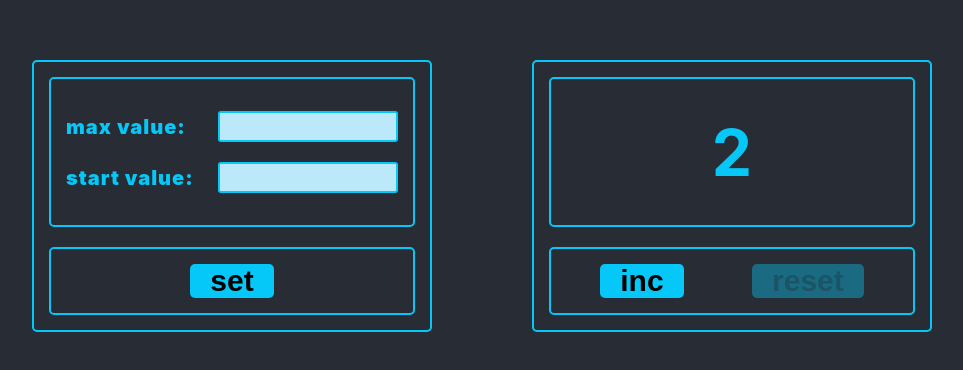
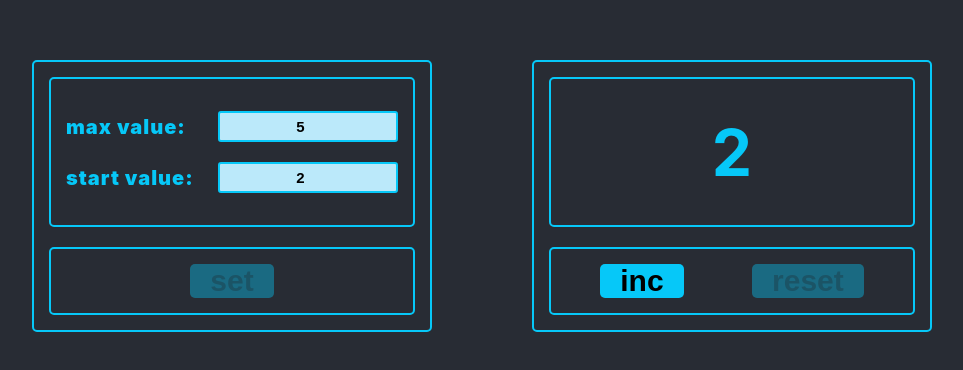
Before and after one commit to Daniyel-Tkachuk/counter, a React (Create React App) app: page / in a window 1280 px wide. Shown: the part 204-574 px from the top of the page, without its empty margins (158-1121 px from the left). Built offline with nearby package versions, Linux system fonts and the light colour scheme.

Commit message:
refactor

```diff
--- a/src/App.css
+++ b/src/App.css
@@ -2,6 +2,13 @@
 *::after,
 *::before {
     box-sizing: border-box;
+}
+
+:root {
+    --bg-color: #282c34;
+    --light-blue-color: #06C8F8FF;
+    --error-color: #FF0000FF;
+    --error-dark-color: #FF000075;
 }
 
 .App {
@@ -9,7 +16,7 @@
     align-items: center;
     justify-content: center;
     height: 100vh;
-    background: #282c34;
+    background: var(--bg-color);
 }
 
 .flex-container {
--- a/src/App.tsx
+++ b/src/App.tsx
@@ -10,6 +10,7 @@ export type StateType = {
    maxValue: number,
    startValue: number,
    clueText: string | null
+   errorText: string
 }
 
 function App() {
@@ -18,7 +19,8 @@ function App() {
       currentValue: 2,
       maxValue: 5,
       startValue: 2,
-      clueText: null
+      clueText: null,
+      errorText: "incorrectValue"
    });
 
    const incrementCounter = () => {
@@ -42,7 +44,19 @@ function App() {
    const updateCounterLimits = (key: "startValue" | "maxValue", value: number) => {
       setState({
          ...state,
-         [key]: value
+         [key]: value,
+         currentValue: -1,
+         clueText: "enter values and press 'set'"
+      })
+   }
+
+   const setCounterLimit = () => {
+      setState(prevState => {
+         return {
+            ...prevState,
+            currentValue: prevState.startValue,
+            clueText: null,
+         }
       })
    }
 
@@ -51,10 +65,16 @@ function App() {
       <div className="App">
          <div className={"flex-container"}>
             <Container>
-               <Counter state={state} incrCounter={incrementCounter} resCounter={resetCounter}/>
+               <Counter state={state}
+                        incrCounter={incrementCounter}
+                        resCounter={resetCounter}
+               />
             </Container>
             <Container>
-               <Settings/>
+               <Settings state={state}
+                         updateCounterLimits={updateCounterLimits}
+                         setCounterLimit={setCounterLimit}
+               />
             </Container>
          </div>
       </div>
--- a/src/components/button/Button.module.css
+++ b/src/components/button/Button.module.css
@@ -1,6 +1,6 @@
 .button {
     padding: 0 20px;
-    background-color: rgb(6, 200, 248);
+    background-color: var(--light-blue-color);
     border: none;
     border-radius: 5px;
     font-size: 30px;
--- a/src/components/container/Container.module.css
+++ b/src/components/container/Container.module.css
@@ -1,5 +1,5 @@
 .container {
-    border: 2px solid rgb(6, 200, 248);
+    border: 2px solid var(--light-blue-color);
     border-radius: 5px;
     padding: 15px;
     width: 400px;
--- a/src/components/counter/Counter.module.css
+++ b/src/components/counter/Counter.module.css
@@ -11,24 +11,36 @@
     width: 100%;
     height: 150px;
     padding: 15px;
-    border: 2px solid rgb(6, 200, 248);
+    border: 2px solid var(--light-blue-color);
     border-radius: 5px;
 }
 
 .value {
     font-size: 8vh;
     font-weight: 700;
-    color: rgb(6, 200, 248);
+    color: var(--light-blue-color);
 }
 
 .maxValue {
-    color: #ff0000;
+    color: var(--error-color);
+}
+
+.clueText {
+    font-size: 2.5vh;
+    font-weight: 800;
+    color: var(--light-blue-color);
+}
+
+.errorText {
+    font-size: 3vh;
+    font-weight: 800;
+    color: var(--error-color);
 }
 
 .buttons {
     display: flex;
     justify-content: space-around;
     padding: 15px;
-    border: 2px solid rgb(6, 200, 248);
+    border: 2px solid var(--light-blue-color);
     border-radius: 5px;
 }
--- a/src/components/counter/Counter.tsx
+++ b/src/components/counter/Counter.tsx
@@ -1,4 +1,4 @@
-import React, {FC} from 'react';
+import React, {FC, JSX} from 'react';
 import s from './Counter.module.css';
 import {Button} from "../button/Button";
 import {StateType} from "../../App";
@@ -15,21 +15,32 @@ export const Counter: FC<Props> = (props) => {
          currentValue,
          maxValue: max,
          startValue: start,
-         clueText
+         clueText,
+         errorText
       },
       incrCounter,
       resCounter,
    } = props;
 
-   const disabledInc = currentValue === max;
-   const disabledRes = currentValue === start;
+   const disabledInc = currentValue === max || currentValue === -1;
+   const disabledRes = currentValue === start || currentValue === -1;
 
    const stylesForValue = `${s.value} ${currentValue === max ? s.maxValue : ""}`;
+
+   const getJSX = (): JSX.Element => {
+      if (start >= max || start < 0) {
+         return <span className={s.errorText}>{errorText}</span>
+      }
+      if (clueText) {
+         return <span className={s.clueText}>{clueText}</span>
+      }
+      return <span className={stylesForValue}>{currentValue}</span>
+   }
 
    return (
       <div className={s.counter}>
          <div className={s.display}>
-            <span className={stylesForValue}>{currentValue}</span>
+            {getJSX()}
          </div>
          <div className={s.buttons}>
             <Button text="inc" disabled={disabledInc} onClick={incrCounter} />
--- a/src/components/input/Input.module.css
+++ b/src/components/input/Input.module.css
@@ -4,8 +4,13 @@
     font-weight: 600;
     width: 180px;
     padding: 5px;
-    border: 2px solid rgb(6, 200, 248);
+    border: 2px solid var(--light-blue-color);
     border-radius: 3px;
     outline: none;
     background-color: #bbe9fa;
 }
+
+.error {
+    border: 2px solid var(--error-color);
+    background-color: var(--error-dark-color);
+}
--- a/src/components/input/Input.tsx
+++ b/src/components/input/Input.tsx
@@ -1,14 +1,27 @@
-import React, {FC} from 'react';
+import React, {ChangeEvent, FC} from 'react';
 import s from './Input.module.css';
 
+
 type Props = {
-
+   value: string | number
+   error: boolean
+   onChange?: (value: string) => void
 }
 
 export const Input: FC<Props> = (props) => {
-   const {} = props;
+   const {value, error, onChange} = props;
+
+   const onChangeHandler = (e: ChangeEvent<HTMLInputElement>) => {
+      onChange?.(e.currentTarget.value);
+   }
+
+   const styles = `${s.input} ${error ? s.error : ""}`
 
    return (
-      <input type="number" className={s.input}/>
+      <input type="number"
+             className={styles}
+             value={value}
+             onChange={onChangeHandler}
+      />
    );
 };
--- a/src/components/settings/Settings.module.css
+++ b/src/components/settings/Settings.module.css
@@ -12,7 +12,7 @@
     width: 100%;
     height: 150px;
     padding: 15px;
-    border: 2px solid rgb(6, 200, 248);
+    border: 2px solid var(--light-blue-color);
     border-radius: 5px;
 }
 
@@ -26,6 +26,6 @@
     display: inherit;
     justify-content: center;
     padding: 15px;
-    border: 2px solid rgb(6, 200, 248);
+    border: 2px solid var(--light-blue-color);
     border-radius: 5px;
 }
--- a/src/components/settings/Settings.tsx
+++ b/src/components/settings/Settings.tsx
@@ -3,26 +3,55 @@ import s from './Settings.module.css';
 import {Button} from "../button/Button";
 import {Input} from "../input/Input";
 import {Text} from "../text/Text";
+import {StateType} from "../../App";
 
 type Props = {
-
+   state: StateType
+   updateCounterLimits: (key: "startValue" | "maxValue", value: number) => void
+   setCounterLimit: () => void
 }
 
 export const Settings: FC<Props> = (props) => {
+   const {
+      state: {
+         currentValue,
+         startValue: start,
+         maxValue: max,
+         clueText,
+      },
+      updateCounterLimits,
+      setCounterLimit,
+   } = props;
+
+   const disabledSet = currentValue === start
+      || !clueText
+      || start >= max
+      || start < 0;
+
+   const errorInput = start >= max  || start < 0;
+
+   const onChangeInputStart = (value: string) => {
+      updateCounterLimits("startValue", +value);
+   }
+
+   const onChangeInputMax = (value: string) => {
+      updateCounterLimits("maxValue", +value);
+   }
+
    return (
       <div className={s.settings}>
-        <div className={s.settingsField}>
+         <div className={s.settingsField}>
             <div>
                <Text text="max value:"/>
-               <Input/>
+               <Input value={max} error={errorInput} onChange={onChangeInputMax}/>
             </div>
-           <div>
-              <Text text="start value:"/>
-              <Input/>
-           </div>
-        </div>
+            <div>
+               <Text text="start value:"/>
+               <Input value={start} error={errorInput} onChange={onChangeInputStart}/>
+            </div>
+         </div>
          <div className={s.buttons}>
-            <Button text="set" disabled={false} onClick={() => {}}/>
+            <Button text="set" disabled={disabledSet} onClick={setCounterLimit}/>
          </div>
       </div>
    );
--- a/src/components/text/Text.module.css
+++ b/src/components/text/Text.module.css
@@ -1,6 +1,6 @@
 .text {
     font-size: 20px;
     font-weight: 900;
-    color: rgb(6, 200, 248);
+    color: var(--light-blue-color);
     letter-spacing: 1px;
 }
```
